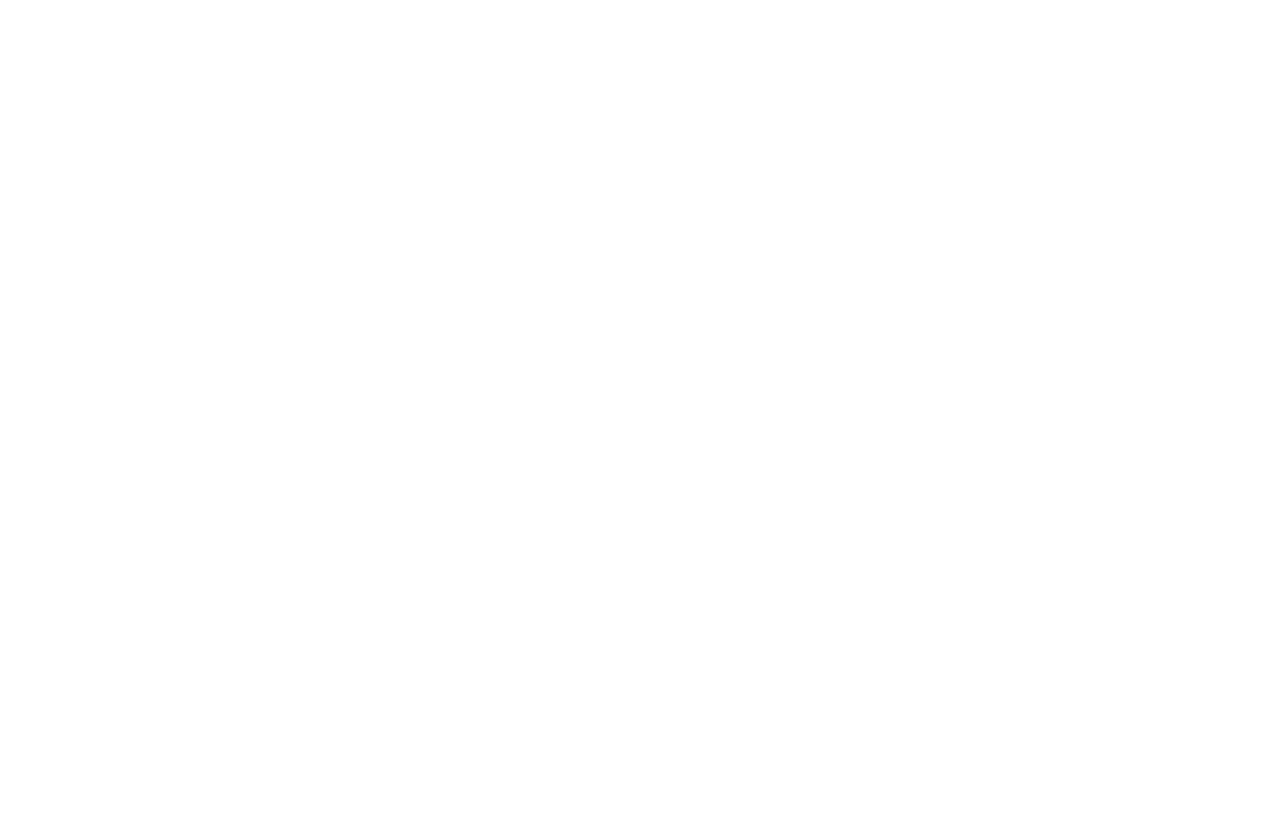
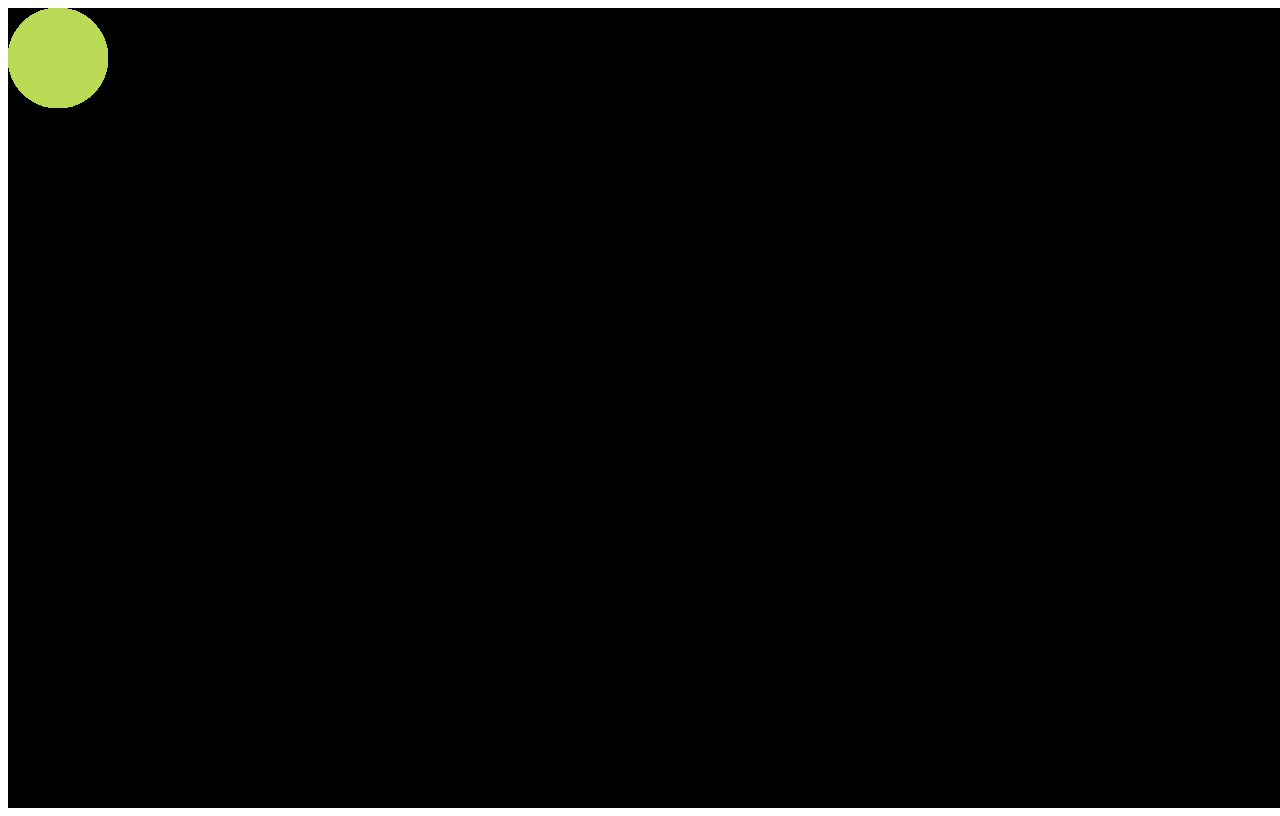
Before and after one commit to birkirbjoss/bubbles, a plain HTML site: page index.html in a window 1280 px wide. Drawn offline with Linux system fonts and the light colour scheme.

Commit message:
everything is awesome

```diff
--- a/main.js
+++ b/main.js
@@ -0,0 +1,12 @@
+"use strict";
+const divs = document.querySelectorAll("#app div");
+
+divs.forEach(function(div){
+
+    // div.style.transform =`translate(50vw, 50vh)`;
+    div.addEventListener("mouseenter", function(){
+        div.style.transform =`translate(${Math.random()*100}vw, ${Math.random()*100}vh)`;
+        div.style.backgroundColor = `hsl(${Math.random()*360},${Math.random()*100}%g,50%)`;
+        //#FF1234, rgb(0, 123, 345), hsl(hue360, saturation12%, lightness12%)
+    })
+})
--- a/style.css
+++ b/style.css
@@ -1,13 +1,17 @@
 #app{
-    background-color: white;
+    background-color:black;
     width: 100vw;
-    height: 100vh;;
+    height: 100vh;
+    position: relative;
 }
 
 #app div{
     border-radius: 50%;
-    background-color: #bada22;
+    width: 100px;
+    height: 100px;
+    background-color: #bada55;
     position: absolute;
     top: 0;
     left: 0;
+    transition: all .4s;
 }
```
